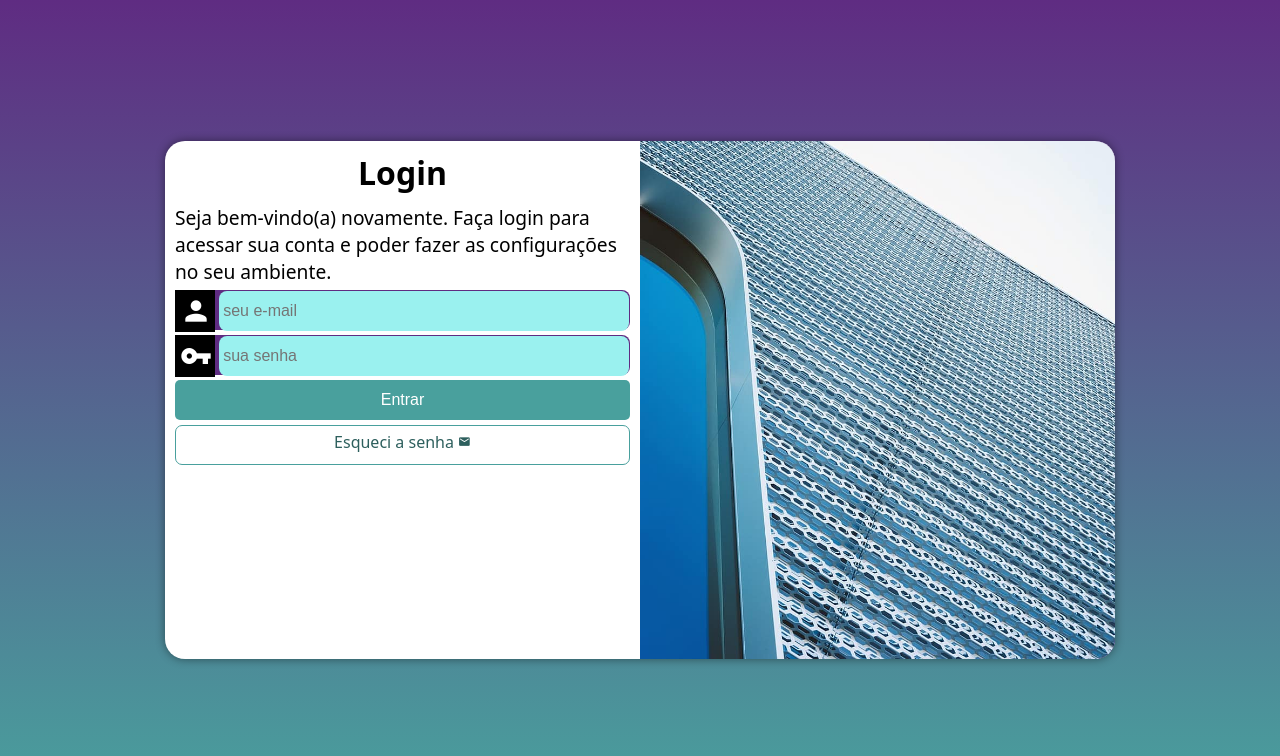
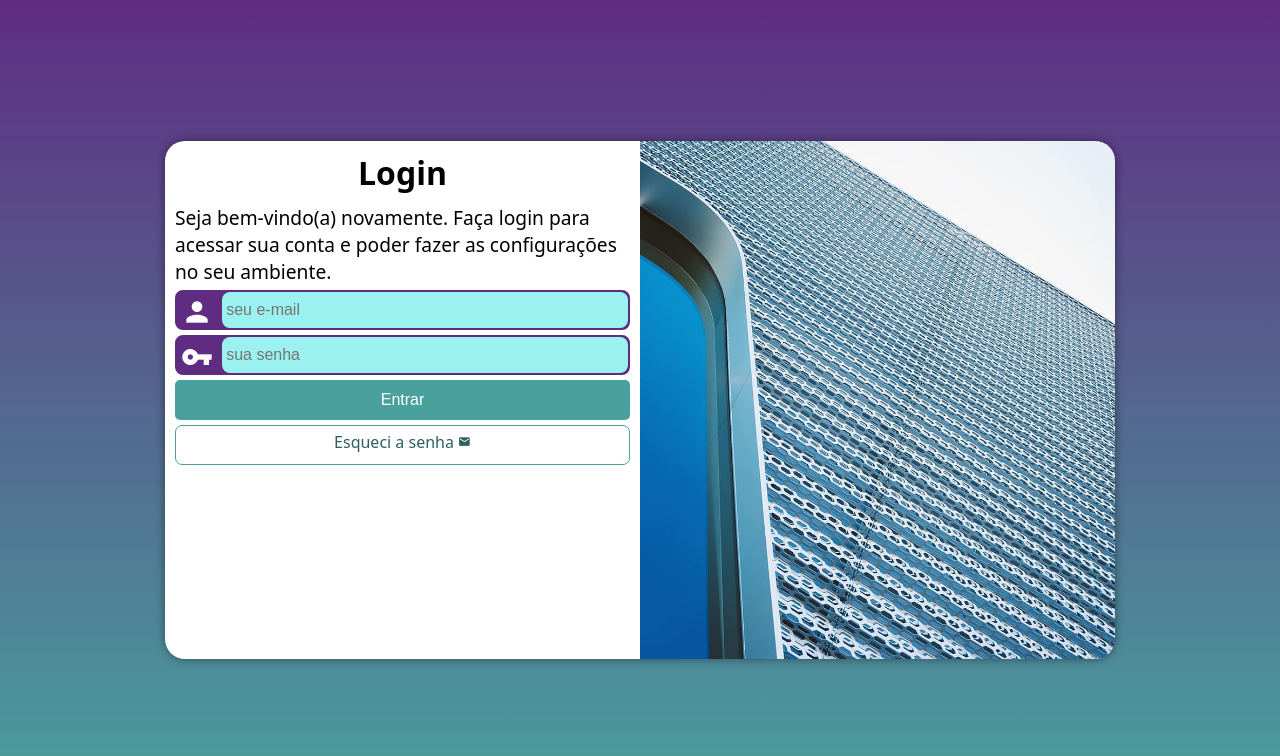
Before and after one commit to felipeoliveirasites/projeto-login, a plain HTML site: page index.html in a window 1280 px wide. Drawn offline with Linux system fonts and the light colour scheme.

Commit message:
Update style.css

```diff
--- a/estilos/style.css
+++ b/estilos/style.css
@@ -77,16 +77,18 @@ main > section#login > div#formulario > form > div.campo {
     background-color: #5f2c82;
     width: 100%; /* não tinha necessida pois já é div tem 100%  */
     height: 40px;
+    border: 2px solid #5f2c82;
     border-radius: 8px;
     margin: 5px 0px;
+    padding: 0px;
 }
 
-main > section#login > div#formulario > form > div.campo > span.material-icons {
+main > section#login > div#formulario > form > div.campo > span {
     color: white;
-    background-color: black;
+   /*  background-color: black; */
     font-size: 2em;
     width: 40px;
-    padding: 5px;
+    padding: 4px;
 }
 
 main > section#login > div#formulario > form > div.campo > input {
@@ -96,8 +98,17 @@ main > section#login > div#formulario > form > div.campo > input {
     height: 100%;
     border: none;
     border-radius: 8px;
-    padding: 4px;
-    transform: translateY(-11px);
+    padding: 0px 4px;
+    transform: translate(1px, -13px);
+    margin: 0px;
+}
+
+main > section#login > div#formulario > form > div.campo > input:hover {
+    background-color: #bee2e1;
+}
+
+main > section#login > div#formulario > form > div.campo > input:focus {
+    background-color: white;
 }
 
 main > section#login > div#formulario > form > div.campo > label {
```
